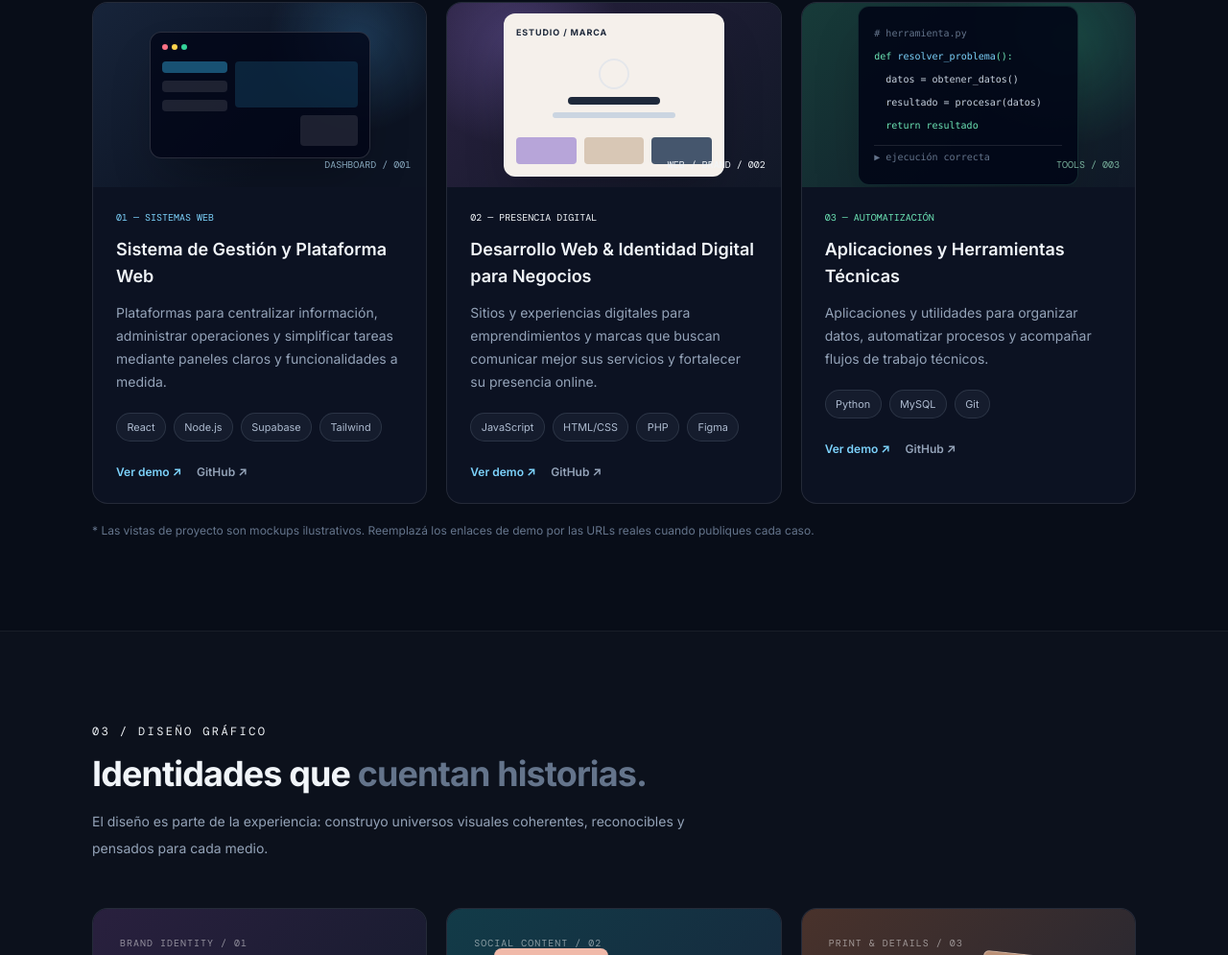
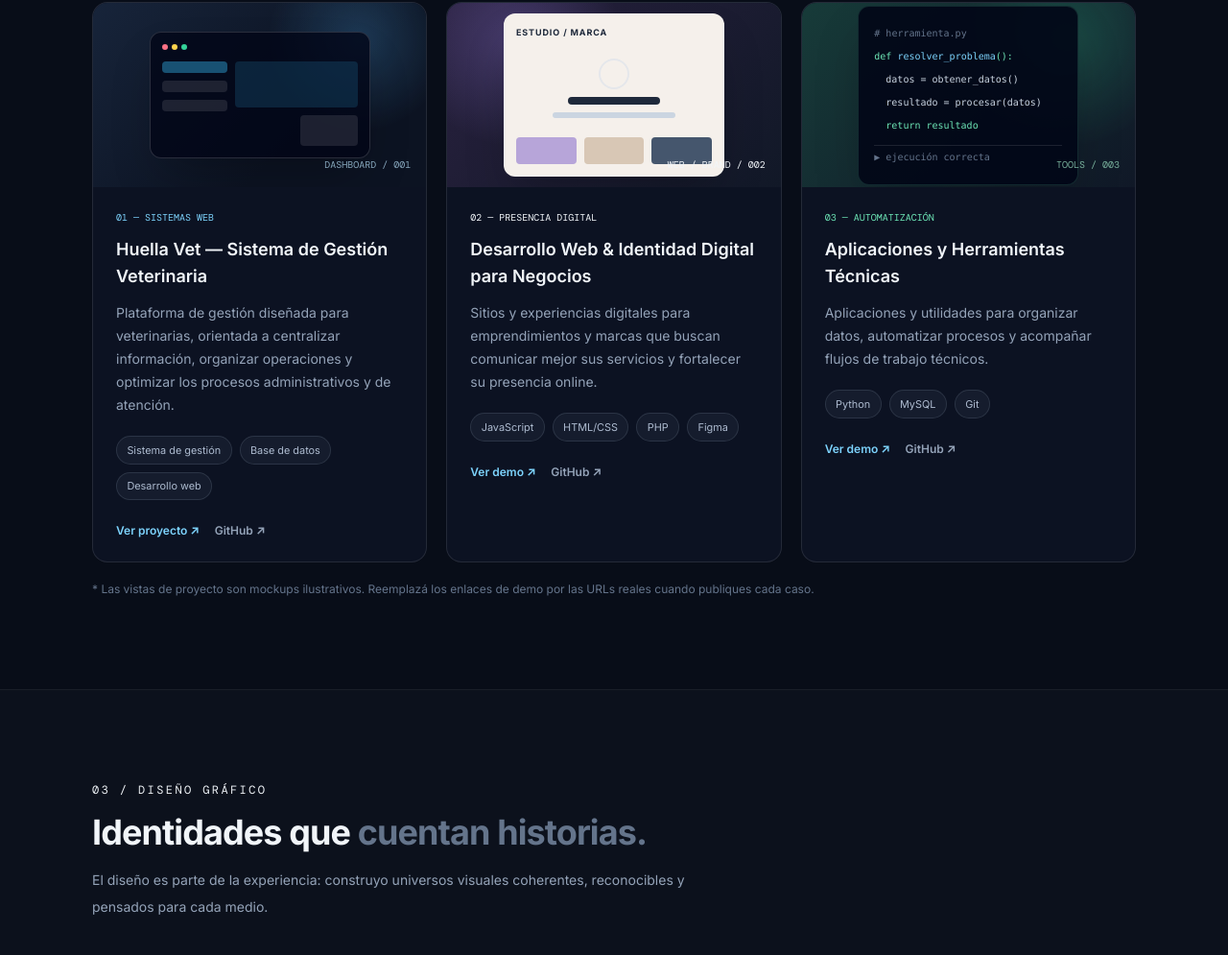
Before and after one commit to SilviiLLG/Portafolio-Silvina-Laino, a plain HTML site: page index.html in a window 1280 px wide. Shown: the part 1732-2727 px from the top of the page at 96% size. Drawn offline with nearby package versions, Linux system fonts and the light colour scheme.

Commit message:
Replace project information for Huella Vet
Updated project details for Huella Vet, including description and links.

```diff
--- a/index.html
+++ b/index.html
@@ -202,13 +202,33 @@
             </div>
             <span class="absolute bottom-4 right-4 mono text-[10px] text-sky-200/70">DASHBOARD / 001</span>
           </div>
-          <div class="p-6">
-            <p class="mono text-[10px] text-sky-300">01 — SISTEMAS WEB</p>
-            <h3 class="mt-3 text-lg font-semibold">Sistema de Gestión y Plataforma Web</h3>
-            <p class="muted mt-3 min-h-[72px] text-sm leading-6 text-slate-400">Plataformas para centralizar información, administrar operaciones y simplificar tareas mediante paneles claros y funcionalidades a medida.</p>
-            <div class="mt-5 flex flex-wrap gap-2"><span class="tech">React</span><span class="tech">Node.js</span><span class="tech">Supabase</span><span class="tech">Tailwind</span></div>
-            <div class="mt-6 flex gap-4 text-xs font-semibold"><a class="focus-ring rounded text-sky-300 hover:text-sky-200" href="#contacto">Ver demo ↗</a><a class="focus-ring rounded text-slate-400 hover:text-white" href="https://github.com/SilviiLLG" target="_blank" rel="noopener noreferrer">GitHub ↗</a></div>
-          </div>
+
+<div class="p-6">
+  <p class="mono text-[10px] text-sky-300">01 — SISTEMAS WEB</p>
+  <h3 class="mt-3 text-lg font-semibold">Huella Vet — Sistema de Gestión Veterinaria</h3>
+  <p class="muted mt-3 min-h-[72px] text-sm leading-6 text-slate-400">
+    Plataforma de gestión diseñada para veterinarias, orientada a centralizar información, organizar operaciones y optimizar los procesos administrativos y de atención.
+  </p>
+  <div class="mt-5 flex flex-wrap gap-2">
+    <span class="tech">Sistema de gestión</span>
+    <span class="tech">Base de datos</span>
+    <span class="tech">Desarrollo web</span>
+  </div>
+  <div class="mt-6 flex gap-4 text-xs font-semibold">
+    <a class="focus-ring rounded text-sky-300 hover:text-sky-200"
+       href="https://drive.google.com/drive/folders/1wsJ8RXZdVIyfwHcMlfDZBrmE0YM03eD9"
+       target="_blank"
+       rel="noopener noreferrer">
+       Ver proyecto ↗
+    </a>
+    <a class="focus-ring rounded text-slate-400 hover:text-white"
+       href="https://github.com/SilviiLLG"
+       target="_blank"
+       rel="noopener noreferrer">
+       GitHub ↗
+    </a>
+  </div>
+</div>
         </article>
 
         <!-- Proyecto 2 -->
```
